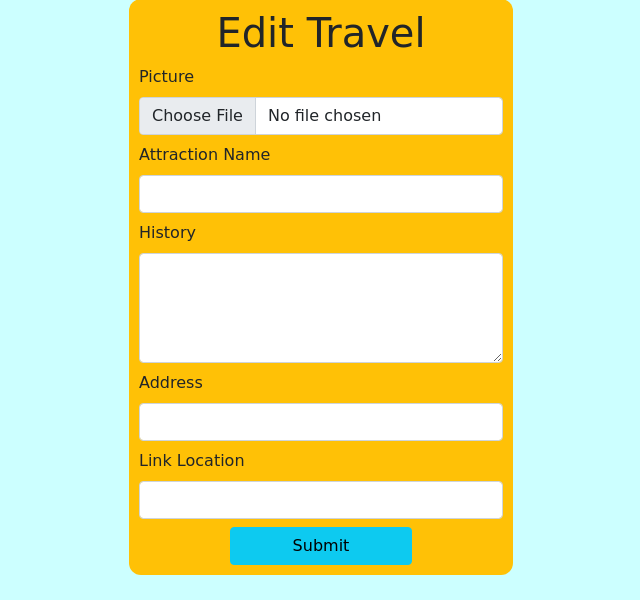
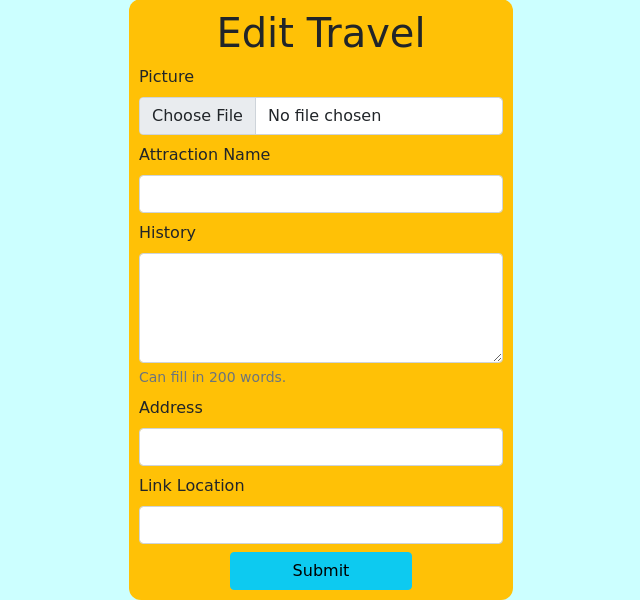
Before and after one commit to ApologizeXP/ProjectJOJO, a PHP site: page /editdata.php in a window 1280 px wide. Shown: the part 201-801 px from the top of the page, without its empty margins (319-959 px from the left). Before the commit the page ends 776 px from the top, so only its background shows below. Run offline with PHP 8.4, Linux system fonts and the light colour scheme; data that the repository does not hold is empty; some web fonts are replaced.

Commit message:
edit 200 word

```diff
--- a/addInformation.php
+++ b/addInformation.php
@@ -59,7 +59,8 @@ session_start();
             </div>
             <div class="mb-2">
                 <label for="history" class="form-label">History</label>
-                <textarea type="text" class="form-control" id="history" name="history" rows="4" cols="50"></textarea>
+                <textarea type="text" class="form-control" id="history" name="history" rows="4" cols="50" maxlength="200"></textarea>
+                <div id="emailHelp" class="form-text">Can fill in 200 words.</div>
             </div>
             <div class="mb-2">
                 <label for="address" class="form-label">Address</label>
--- a/editdata.php
+++ b/editdata.php
@@ -66,7 +66,8 @@ if (isset($_GET['id'])) {
             </div>
             <div class="mb-2">
                 <label for="history" class="form-label">History</label>
-                <textarea type="text" class="form-control" id="history" name="history" rows="4" cols="50"  ><?php echo $row['history'] ?></textarea>
+                <textarea type="text" class="form-control" id="history" name="history" rows="4" cols="50" maxlength="200" ><?php echo $row['history'] ?></textarea>
+                <div id="emailHelp" class="form-text">Can fill in 200 words.</div>
             </div>
             <div class="mb-2">
                 <label for="address" class="form-label">Address</label>
```
